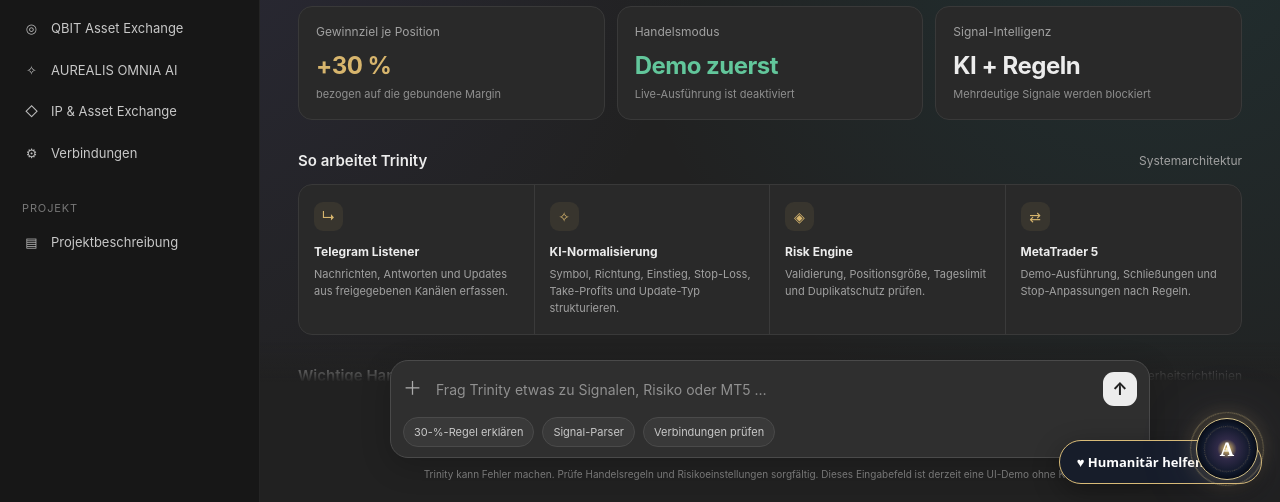
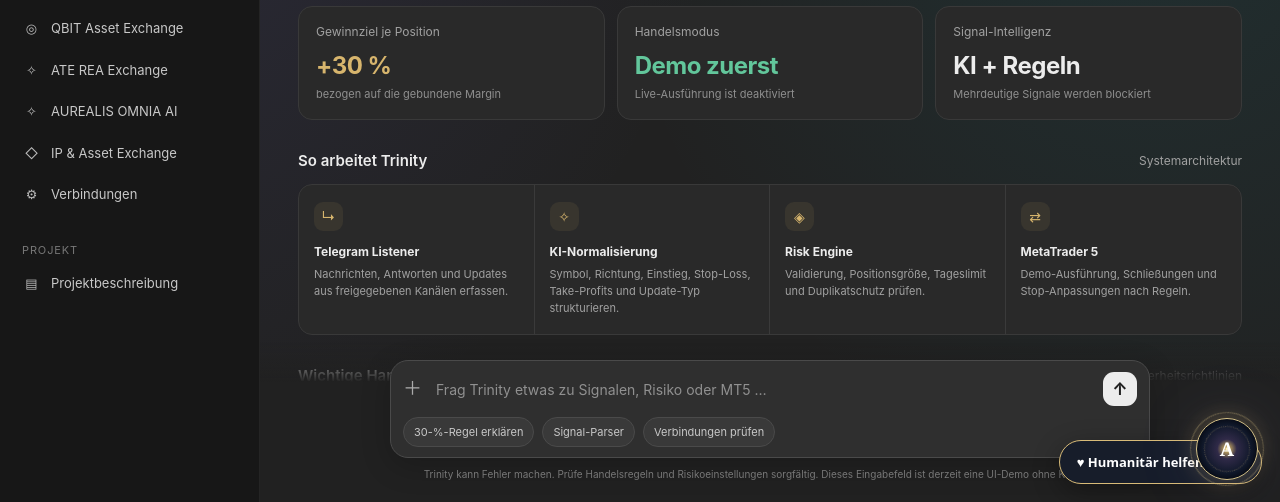
Before and after one commit to ariandomimate-blip/Autokrypt-B-rse, a plain HTML site: page index.html in a window 1280 px wide. Shown: the part 298-800 px from the top of the page. Drawn offline with Linux system fonts and the light colour scheme; no server answers; a script that the page names is missing.

Commit message:
Link ATE REA Exchange from Trinity crypto workspace

```diff
--- a/index.html
+++ b/index.html
@@ -38,6 +38,7 @@ img{max-width:100%;height:auto}
  <button class="navbtn" data-page="signals" onclick="showPage('signals')"><span class="ico">⌁</span><span class="navtext">Signal-Parser</span></button>
  <button class="navbtn" data-page="risk" onclick="showPage('risk')"><span class="ico">◈</span><span class="navtext">Risk Management</span></button>
  <button class="navbtn" onclick="window.location.href='/asset-exchange.html'"><span class="ico">◎</span><span class="navtext">QBIT Asset Exchange</span></button>
+ <button class="navbtn" onclick="window.open('https://ate-rea-exchange.onrender.com','_blank','noopener')"><span class="ico">✧</span><span class="navtext">ATE REA Exchange</span></button>
  <button class="navbtn" onclick="window.open('https://aurealis-omnia.onrender.com/','_blank','noopener')"><span class="ico">✧</span><span class="navtext">AUREALIS OMNIA AI</span></button>
  <button class="navbtn" onclick="window.open('https://aurealis-omnia.onrender.com/marketplace','_blank','noopener')"><span class="ico">◇</span><span class="navtext">IP & Asset Exchange</span></button>
  <button class="navbtn" data-page="setup" onclick="showPage('setup')"><span class="ico">⚙</span><span class="navtext">Verbindungen</span></button>
```
